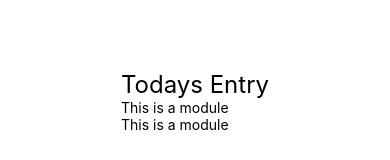
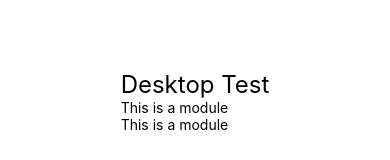
Before and after one commit to Joao-Nicz/expoDapApp, a React Native app: screen / in a window 390 px wide. Shown: the part 321-481 px from the top of the page. Built offline with nearby package versions, Linux system fonts and the light colour scheme.

Commit message:
Update App.js

```diff
--- a/App.js
+++ b/App.js
@@ -9,7 +9,7 @@ export default function App() {
 
         {/* Diary Page */}
         <view>
-          <Text style={styles.Dtitle}>Todays Entry</Text>
+          <Text style={styles.Dtitle}>Desktop Test</Text>
 
           <view>
             {/* This is where the different modules go */}
```
